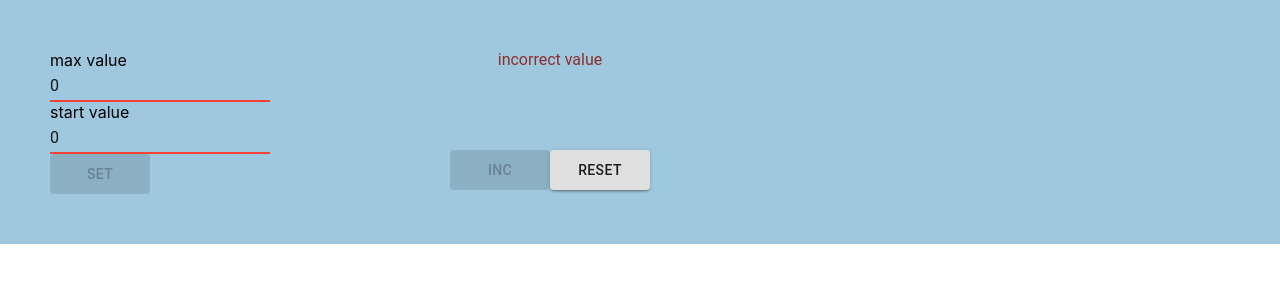
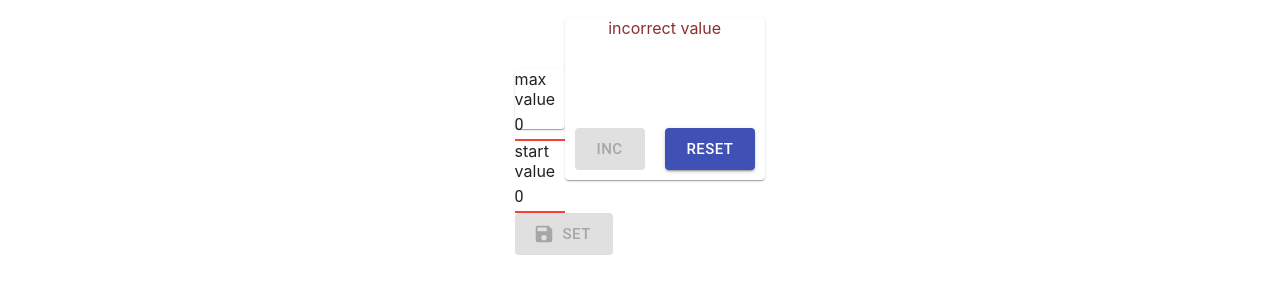
Before and after one commit to e1ing/counter-ts, a React (Create React App) app: page / in a window 1280 px wide. Shown: the top 300 px of the page. Built offline with nearby package versions, Linux system fonts and the light colour scheme.

Commit message:
material-ui

```diff
--- a/package.json
+++ b/package.json
@@ -2,9 +2,10 @@
   "name": "counter-ts",
   "version": "0.1.0",
   "private": true,
-  "homepage":"https://e1ing.github.io/repository-name",
+  "homepage": "https://e1ing.github.io/repository-name",
   "dependencies": {
     "@material-ui/core": "^4.11.4",
+    "@material-ui/icons": "^4.11.2",
     "@testing-library/jest-dom": "^5.11.4",
     "@testing-library/react": "^11.1.0",
     "@testing-library/user-event": "^12.1.10",
@@ -12,6 +13,7 @@
     "@types/node": "^12.0.0",
     "@types/react": "^17.0.0",
     "@types/react-dom": "^17.0.0",
+    "fontsource-roboto": "^4.0.0",
     "react": "^17.0.2",
     "react-dom": "^17.0.2",
     "react-scripts": "4.0.3",
--- a/src/App.css
+++ b/src/App.css
@@ -1,47 +1,21 @@
-.html{
-  font-family: Roboto;
-}
-.body {
-
-  background: #9fc8de;
-  display: grid;
-  grid-template-columns: 400px 400px;
-  padding: 50px;
-
+.counter{
+  text-align: center;
+  margin-top: 55px;
 }
 
-.board{
-  border-width: 8px ;
-  margin-left: auto;
-  margin-right: auto;
-  width: 700px;
-  height: 500px;
-}
 
-.counter {
+
+.display-counter {
   font-family: Roboto;
   width: 200px;
   height: 100px;
-  background-color: #9fc8de;
+
   align: center;
   font-size: 20px;
   text-align: center;
 }
 
-.button-style {
-  width: 100px;
-  height: 40px;
-  color: #1ad7db;
-}
-
-.button-block{
-  display: grid;
-  grid-template-columns: 1fr 1fr;
-}
-
 .error{
-  font-family: Roboto;
-  background-color: #9fc8de;
   color: #8d2e2e;
   align: center;
   width: 200px;
--- a/src/App.tsx
+++ b/src/App.tsx
@@ -1,13 +1,16 @@
 import React from 'react';
 import './App.css';
 import {Counter} from "./components/Counter";
+/*import 'fontsourse-roboto';*/
+import Topography from "@material-ui/core";
 
 function App() {
-  return (
-    <div className="App">
-      <Counter/>
-    </div>
-  );
+    return (
+
+      /*  <Topography variant='h2'>*/
+            <Counter/>
+     /*   </Topography>*/
+    );
 }
 
 export default App;
--- a/src/components/Counter.tsx
+++ b/src/components/Counter.tsx
@@ -1,6 +1,6 @@
 import React, {useEffect, useState} from "react";
 import {DisplayCounter} from "./DisplayCounter";
-import {Box} from '@material-ui/core';
+import {Box, Container, Grid, Paper} from '@material-ui/core';
 import {Settings} from "./Settings";
 
 
@@ -70,16 +70,24 @@ export function Counter() {
 
 
     return (
-        <Box className="body">
+        <Container fixed>
+
+            <Grid container spacing={3} style={{padding: "30px 0px"}}
+                  direction="row"
+                  justify="center"
+                  alignItems="center">
+
+                <Paper style={{height:60 , width: 50}}>
                     <Settings
                         minValue={minValue}
                         maxValue={maxValue}
                         setMinValue={setMinValueCallback}
                         setMaxValue={setMaxValueCallback}
                         setDisplayValue={setDisplayValue}
-                errorState={errorState}
+                        errorState={errorState}/>
+                </Paper>
 
-            />
+                    <Paper >
                         <DisplayCounter
                             increaseValue={increaseValue}
                             resetValue={resetValue}
@@ -88,9 +96,10 @@ export function Counter() {
                             minValue={minValue}
                             errorCase={errorCase}
                             error={error}
-                errorState={errorState}
+                            errorState={errorState}/>
+                    </Paper>
+            </Grid>
 
-            />
-        </Box>
+        </Container>
 )
 }
--- a/src/components/DisplayCounter.tsx
+++ b/src/components/DisplayCounter.tsx
@@ -27,13 +27,19 @@ export function DisplayCounter(props: DisplayCounterType) {
                     ? props.error : props.counter}
             </Box>
             <Box className="buttons-block">
-                <Button variant='contained'
+                <Button style={{margin: "10px"}}
+                    variant='contained'
+                        size={'large'}
+                        color={"primary"}
                         className="button-style"
                         disabled={props.counter === props.maxValue}
                         onClick={props.increaseValue}>
                     INC
                 </Button>
-                <Button variant='contained'
+                <Button style={{margin: "10px"}}
+                    variant='contained'
+                    color={"primary"}
+                    size={'large'}
                         onClick={props.resetValue}
                         className="button-style">
                     RESET
--- a/src/components/Settings.tsx
+++ b/src/components/Settings.tsx
@@ -1,6 +1,8 @@
 import React, {useState} from "react";
 import {Box, Button} from '@material-ui/core';
 import {InputElement} from "./InputElement";
+import {Save} from "@material-ui/icons";
+
 
 
 export type SettingsType = {
@@ -30,7 +32,11 @@ export const Settings = (props: SettingsType) => (
             />
         </Box>
         <Box>
-            <Button variant='contained'
+            <Button
+                startIcon={<Save/>}
+                size={"large"}
+                variant='contained'
+                color={'secondary'}
                     onClick={props.setDisplayValue}
                     className="button-style"
                    disabled={props.errorState}>
```
Also changed, not shown: src/components/InputElement.tsx (+6 -3 lines), 1 other file (tests, documents, lock files or other folders). Lines whose indentation alone changed are shown as unchanged.
